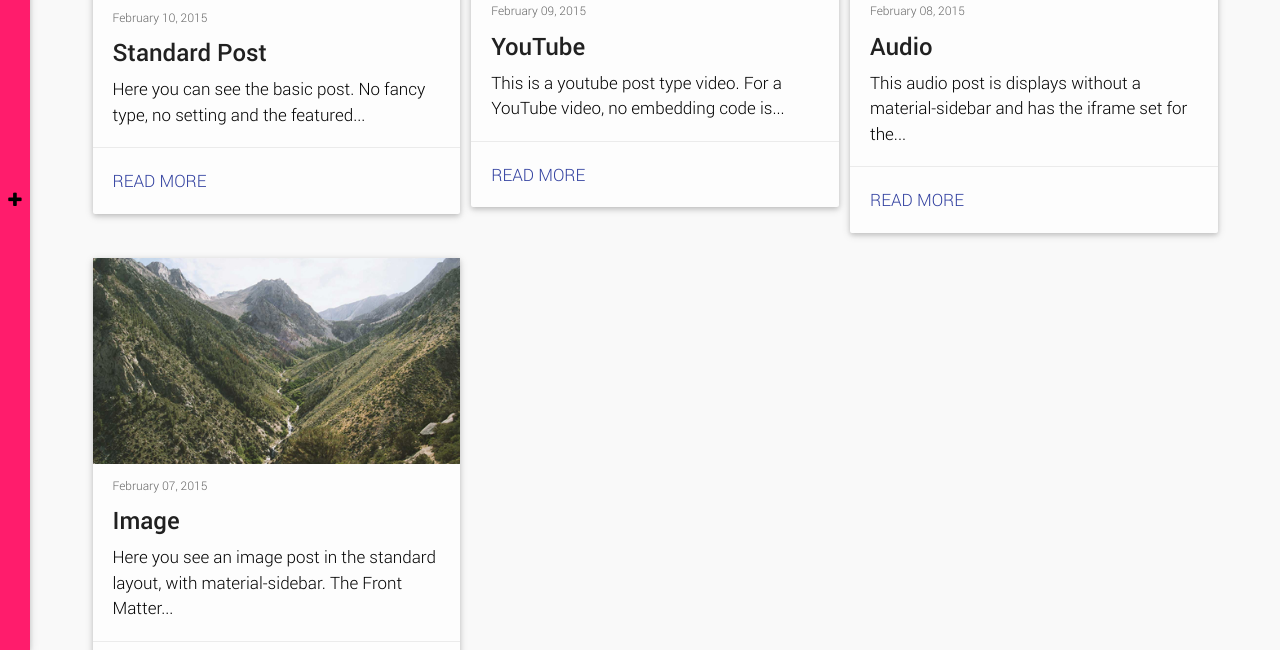
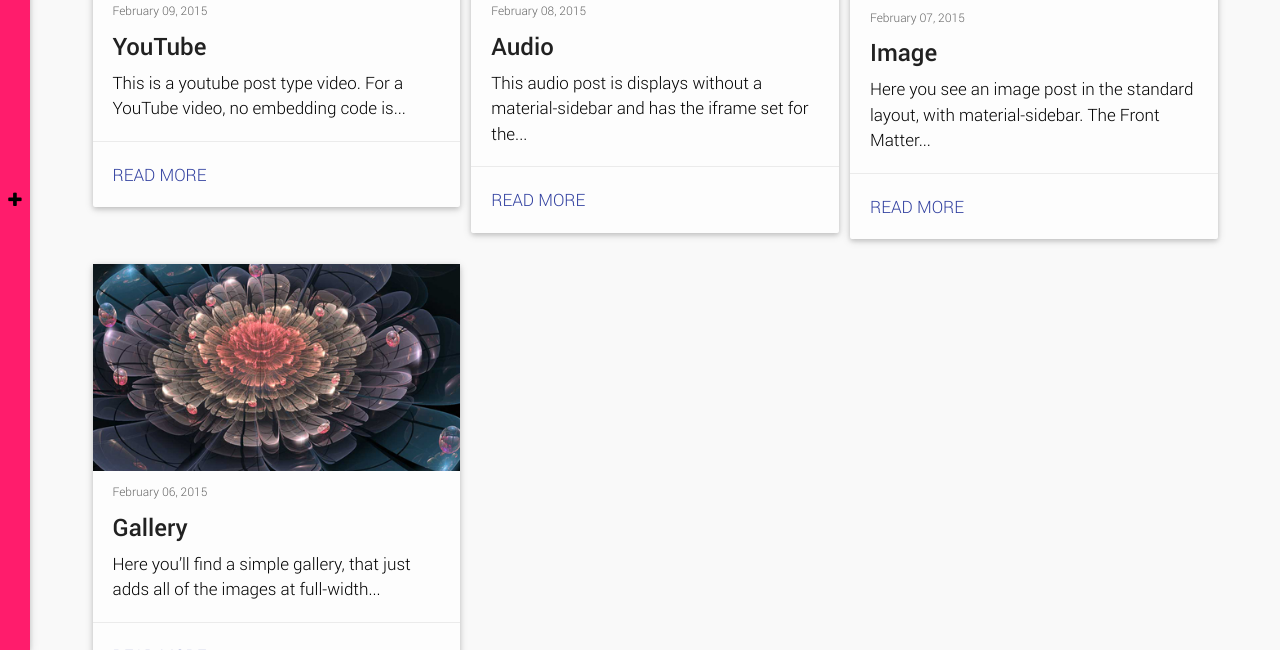
Before and after one commit to santoroski/santoroski.github.io, a Jekyll site: the page built from 404.html, in a window 1280 px wide and 900 px high, scrolled down 330 px, cut to the strip 250-900 px from the top of the window. Built offline with Jekyll 4.4.1, drawn with Linux system fonts in a browser that asks for light colours; some of the changed lines change nothing that is shown.

Commit message:
Updated 2015-02-10-standard.md

```diff
--- a/_posts/2015-02-10-standard.md
+++ b/_posts/2015-02-10-standard.md
@@ -2,9 +2,14 @@
 author: someone
 title: Standard Post
 featimg: 1.jpg
-tags: [text]
-category: [standard]
+tags:
+  - text
+category:
+  - standard
+published: false
+layout: post
+type: standard
+homedisplay: featimg
 ---
-Here you can see the basic post. No fancy type, no setting and the featured image is just embedded into the content.
-
-The front matter for that basic post just consists of the basic tags, author, title, featimg, tags and category.
+- Here you can see the basic post. No fancy type, no setting and the featured image is just embedded into the content.
+- This is stuff
```
